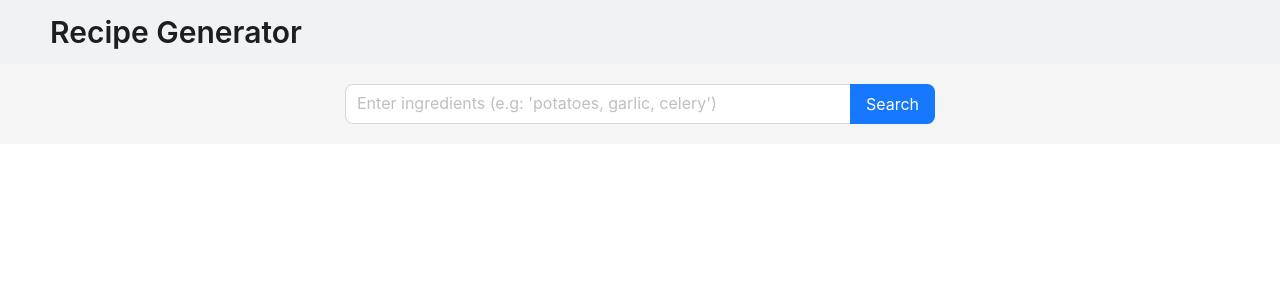
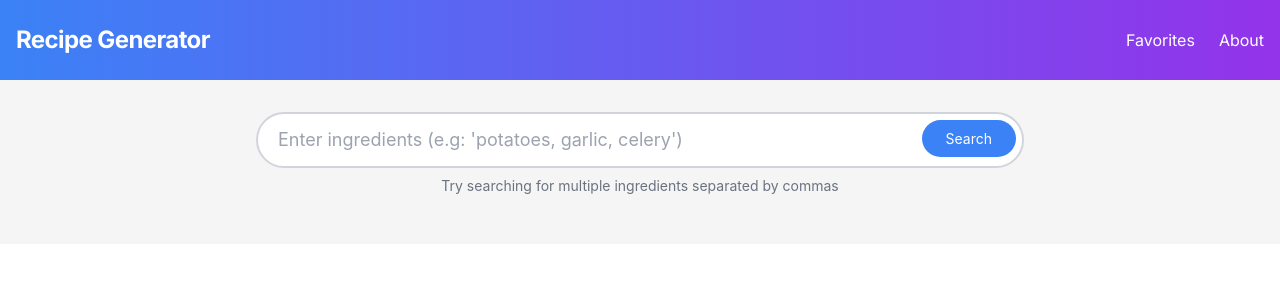
Before and after one commit to donxito/recipe-generator, a Next.js app: page / in a window 1280 px wide. Shown: the top 300 px of the page. Built offline with nearby package versions, Linux system fonts and the light colour scheme.

Commit message:
improve UX with framer motion

```diff
--- a/components/Recipe.tsx
+++ b/components/Recipe.tsx
@@ -1,7 +1,9 @@
-import React from 'react';
-import Image from 'next/image';
-import { Card, Typography, List, Button } from 'antd';
+import React from "react";
+import Image from "next/image";
+import { Typography, List, Button } from "antd";
 import { Recipe as RecipeType } from "@/types/types";
+import { motion } from "framer-motion";
+
 
 const { Title, Text } = Typography;
 
@@ -11,33 +13,57 @@ interface RecipeProps {
 
 const Recipe: React.FC<RecipeProps> = ({ recipe }) => {
   return (
-    <Card
-      cover={
+    <motion.div
+      initial={{ opacity: 0, y: 20 }}
+      animate={{ opacity: 1, y: 0 }}
+      transition={{ duration: 0.5 }}
+      className="w-full max-w-sm mx-auto"
+    >
+      <div className="bg-white rounded-lg shadow-lg overflow-hidden transform transition-all duration-300 hover:scale-105">
+        <div className="relative h-48">
           <Image
             alt={recipe.label}
             src={recipe.image}
-          width={200}
-          height={100}
-          style={{ objectFit: 'cover' }}
+            layout="fill"
+            objectFit="cover"
+            className="rounded-t-lg"
           />
-      }
-      hoverable
-    >
-      <Title level={3}>{recipe.label}</Title>
-      <Title level={4}>Ingredients:</Title>
+          <div className="absolute inset-0 bg-black bg-opacity-30 flex items-center justify-center">
+            <h3 className="text-white text-2xl font-bold text-center px-4 opacity-95">
+              {recipe.label}
+            </h3>
+          </div>
+        </div>
+        <div className="p-6">
+          <Title level={4} className="mb-4 text-gray-800">
+            Ingredients:
+          </Title>
           <List
-        dataSource={recipe.ingredients}
+            dataSource={recipe.ingredients.slice(0, 5)}
             renderItem={(ingredient, index) => (
-          <List.Item key={index}>
-            <Text>{ingredient.text}</Text>
+              <List.Item key={index} className="py-1 border-b border-gray-200 last:border-b-0">
+                <Text className="text-gray-600">{ingredient.text}</Text>
               </List.Item>
             )}
           />
-      <Button type="primary" href={recipe.url} target="_blank" rel="noopener noreferrer">
-        View Recipe
+          {recipe.ingredients.length > 5 && (
+            <Text className="text-gray-500 mt-2 block">
+              +{recipe.ingredients.length - 5} more ingredients
+            </Text>
+          )}
+          <Button
+            type="primary"
+            href={recipe.url}
+            target="_blank"
+            rel="noopener noreferrer"
+            className="mt-6 w-full bg-blue-500 hover:bg-blue-600 border-none"
+          >
+            View Full Recipe
           </Button>
-    </Card>
+        </div>
+      </div>
+    </motion.div>
   );
-}
+};
 
 export default Recipe;
--- /dev/null
+++ b/components/RecipeList.tsx
@@ -0,0 +1,53 @@
+import React from 'react'
+import Masonry from 'react-masonry-css'
+import { Recipe as RecipeType } from '@/types/types'
+import Recipe from './Recipe'
+
+
+const masonryStyles = `
+.my-masonry-grid {
+  display: flex;
+  margin-left: -16px; /* gutter size offset */
+  width: auto;
+}
+.my-masonry-grid_column {
+  padding-left: 16px; /* gutter size */
+  background-clip: padding-box;
+}
+.my-masonry-grid_column > div {
+  margin-bottom: 16px;
+}
+`;
+
+interface RecipeListProps {
+    recipes: RecipeType[];
+}
+
+const RecipeList: React.FC<RecipeListProps> = ({ recipes }) => {
+
+    const breakpointColumnsObj = {
+        default: 4,
+        1100: 3,
+        700: 2,
+        500: 1
+    }
+
+
+
+    return (
+        <>
+          <style>{masonryStyles}</style>
+          <Masonry
+            breakpointCols={breakpointColumnsObj}
+            className="my-masonry-grid"
+            columnClassName="my-masonry-grid_column"
+          >
+            {recipes.map((recipe, index) => (
+              <Recipe key={index} recipe={recipe} />
+            ))}
+          </Masonry>
+        </>
+      );
+    };
+
+export default RecipeList
--- a/components/SearchBar.tsx
+++ b/components/SearchBar.tsx
@@ -1,7 +1,5 @@
 import React from "react";
-import { Input } from 'antd';
-
-const { Search } = Input;
+import { motion } from 'framer-motion';
 
 interface SearchBarProps {
   query: string;
@@ -11,17 +9,31 @@ interface SearchBarProps {
 
 function SearchBar({ query, setQuery, searchRecipes }: SearchBarProps) {
   return (
-    <div style={{ width: '100%', display: 'flex', justifyContent: 'center', margin: '20px 0' }}>
-      <Search
-        placeholder="Enter ingredients (e.g: 'potatoes, garlic, celery')"
-        enterButton="Search"
-        size="large"
-        value={query}
-        onChange={(e) => setQuery(e.target.value)}
-        onSearch={searchRecipes}
-        style={{ width: '50%' }}
-      />
-    </div>
+    <motion.div
+      className="w-full max-w-3xl mx-auto mt-8 mb-12"
+      initial={{ opacity: 0, y: 20 }}
+      animate={{ opacity: 1, y: 0 }}
+      transition={{ duration: 0.5 }}
+    >
+      <div className="relative">
+        <input
+          type="text"
+          placeholder="Enter ingredients (e.g: 'potatoes, garlic, celery')"
+          value={query}
+          onChange={(e) => setQuery(e.target.value)}
+          className="w-full px-5 py-3 text-lg border-2 border-gray-300 rounded-full focus:outline-none focus:border-blue-500 transition duration-300"
+        />
+        <button
+          onClick={searchRecipes}
+          className="absolute right-2 top-2 px-6 py-2 bg-blue-500 text-white rounded-full hover:bg-blue-600 transition duration-300"
+        >
+          Search
+        </button>
+      </div>
+      <p className="text-sm text-gray-500 mt-2 text-center">
+        Try searching for multiple ingredients separated by commas
+      </p>
+    </motion.div>
   );
 }
 
--- a/components/header.tsx
+++ b/components/header.tsx
@@ -1,19 +1,41 @@
 "use client"
 import React from 'react';
-import { Layout, Typography } from 'antd';
-
-const { Header: AntHeader } = Layout;
-const { Title } = Typography;
+import Link from 'next/link';
+import { motion } from 'framer-motion';
 
 function Header() {
   return (
-    <AntHeader style={{ background: '#f0f2f5', padding: '0 50px' }}>
-      <Title level={2} style={{ margin: 0, lineHeight: '64px' }}>
-        <a href="/" style={{ color: 'inherit' }}>
-          Recipe Generator
-        </a>
-      </Title>
-    </AntHeader>
+    <header className="bg-gradient-to-r from-blue-500 to-purple-600 text-white shadow-md">
+      <div className="container mx-auto px-4 py-6 flex justify-between items-center">
+        <motion.div
+          initial={{ opacity: 0, x: -20 }}
+          animate={{ opacity: 1, x: 0 }}
+          transition={{ duration: 0.5 }}
+        >
+          <Link href="/" className="text-2xl font-bold tracking-tight hover:text-yellow-300 transition duration-300">
+            Recipe Generator
+          </Link>
+        </motion.div>
+        <nav>
+          <ul className="flex space-x-6">
+            <motion.li
+              initial={{ opacity: 0, y: -10 }}
+              animate={{ opacity: 1, y: 0 }}
+              transition={{ duration: 0.5, delay: 0.1 }}
+            >
+              <Link href="/favorites" className="hover:text-yellow-300 transition duration-300">Favorites</Link>
+            </motion.li>
+            <motion.li
+              initial={{ opacity: 0, y: -10 }}
+              animate={{ opacity: 1, y: 0 }}
+              transition={{ duration: 0.5, delay: 0.2 }}
+            >
+              <Link href="/about" className="hover:text-yellow-300 transition duration-300">About</Link>
+            </motion.li>
+          </ul>
+        </nav>
+      </div>
+    </header>
   );
 }
 
--- a/package.json
+++ b/package.json
@@ -16,7 +16,9 @@
     "next": "14.2.5",
     "react": "^18",
     "react-dom": "^18",
-    "react-error-boundary": "^4.0.13"
+    "react-error-boundary": "^4.0.13",
+    "react-loading-skeleton": "^3.4.0",
+    "react-masonry-css": "^1.0.16"
   },
   "devDependencies": {
     "@types/node": "^20",
--- a/pages/RecipePage.tsx
+++ b/pages/RecipePage.tsx
@@ -7,6 +7,7 @@ import fetchRecipes from "../lib/fetchRecipes";
 import Recipe from "../components/Recipe";
 import { Recipe as RecipeType } from "@/types/types";
 import SearchBar from "@/components/SearchBar";
+import RecipeList from "@/components/RecipeList";
 
 const { Content } = Layout;
 
@@ -15,6 +16,7 @@ const RecipePage: React.FC = () => {
   const [recipes, setRecipes] = useState<RecipeType[]>([]);
   const [loading, setLoading] = useState<boolean>(false);
   const [error, setError] = useState<string | null>(null);
+
 
   const searchRecipes = async () => {
     setLoading(true);
@@ -43,13 +45,7 @@ const RecipePage: React.FC = () => {
         {error && <Alert message={error} type="error" showIcon style={{ margin: '20px 0' }} />}
 
         <ErrorBoundary fallback={<Alert message="Something went wrong" type="error" showIcon />}>
-          <Row gutter={[16, 16]}>
-            {recipes.map((recipe, index) => (
-              <Col xs={24} sm={12} md={8} lg={6} key={index}>
-                <Recipe recipe={recipe} />
-              </Col>
-            ))}
-          </Row>
+         {recipes.length > 0 && <RecipeList recipes={recipes} />}
         </ErrorBoundary>
       </Content>
     </Layout>
```
Also changed, not shown: 1 other file (tests, documents, lock files or other folders). Lines whose indentation alone changed are shown as unchanged.
